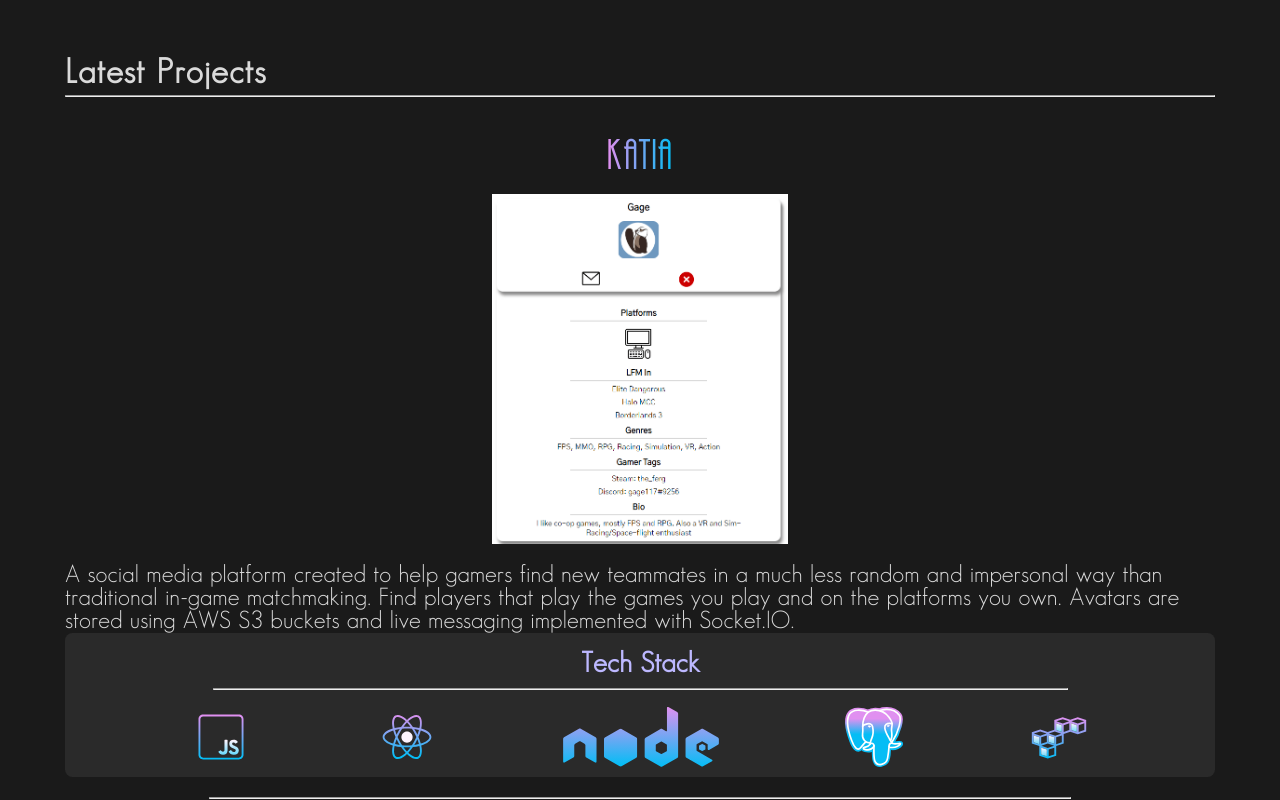
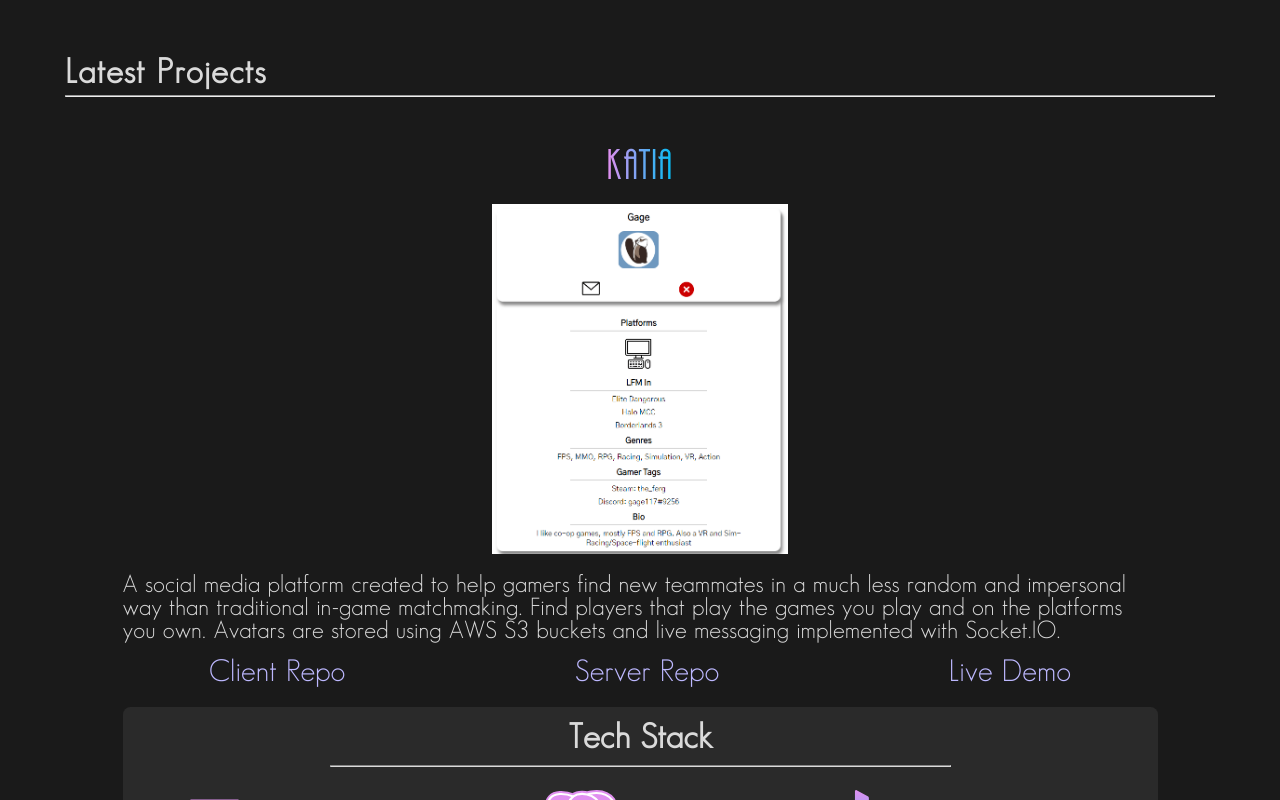
Before and after one commit to gage117/portfolio_v2, a React (Create React App) app: page / in a window 1280 px wide. Shown: the part 920-1720 px from the top of the page. Built offline with nearby package versions, Linux system fonts and the light colour scheme.

Commit message:
Added Repo Links

```diff
--- a/src/Components/Projects/Project-list.js
+++ b/src/Components/Projects/Project-list.js
@@ -20,8 +20,8 @@ const projectList = [
 		techStack: [
 			js,
 			react,
+			postgres,
 			node,
-			postgres,
 			aws
 		]
 	},
@@ -37,8 +37,8 @@ const projectList = [
 		techStack: [
 			js,
 			react,
+			postgres,
 			node,
-			postgres
 		]
 	},
 ];
--- a/src/Components/Projects/Project.js
+++ b/src/Components/Projects/Project.js
@@ -3,9 +3,22 @@ import React from 'react';
 function Project(props) {
 	const {name, screenshot, description, repos, techStack} = props.project;
 
-	const generateIconElement = (tech) => {
+	const generateIconElement = (tech, index) => {
 		return (
-			<img src={tech} alt='tech-stack-icon' />
+			<img src={tech} alt='tech-stack-icon' key={index} />
+		);
+	};
+
+	const generateRepoLink = (repo, index) => {
+		// repo[0] is repo name, repo[1] is repo URL
+
+		// Change Repo Name for readability
+		if (repo[0] === 'client') repo[0] = 'Client Repo';
+		if (repo[0] === 'server') repo[0] = 'Server Repo';
+		if (repo[0] === 'live') repo[0] = 'Live Demo';
+
+		return (
+			<a href={repo[1]} target='_blank' rel='noopener noreferrer' key={index}>{repo[0]}</a>
 		);
 	};
 
@@ -14,11 +27,14 @@ function Project(props) {
 			<h2 className='name'>{name.toLowerCase()}</h2>
 			<img src={screenshot} alt={`${name} screenshot`} />
 			<p className='description'>{description}</p>
+			<article className='repo-links'>
+				{Object.entries(repos).map((repo, index) => generateRepoLink(repo, index))}
+			</article>
 			<article className='tech-stack'>
 				<h3>Tech Stack</h3>
 				<hr />
 				<div className='tech-icons'>
-					{techStack.map(tech => generateIconElement(tech))}
+					{techStack.map((tech, index) => generateIconElement(tech, index))}
 				</div>
 			</article>
 			<hr />
--- a/src/Stylesheets/_Projects.scss
+++ b/src/Stylesheets/_Projects.scss
@@ -16,7 +16,7 @@
 /* Individual project styles */
 
 .project {
-	margin: 40px auto 0;
+	margin: 50px auto 0;
 	.name {
 		margin: auto;
 		width: fit-content;
@@ -32,33 +32,49 @@
 		display: block;
 		margin: 20px auto 0;
 		width: auto;
-		max-width: 100%;
+		max-width: 90%;
 		max-height: 350px;
 	}
 	.description {
-		margin-top: 20px;
+		margin: 20px auto 0;
 		font-size: 2.4rem;
+		width: 90%;
+	}
+	.repo-links {
+		width: 75%;
+		display: flex;
+		justify-content: space-between;
+		margin: 15px auto;
+		a {
+			text-decoration: none;
+			font-size: 3rem;
+			color: $link-footer-text-color;
+		}
 	}
 	.tech-stack {
 		background-color: #2a2a2a;
-		padding: 7.5px 5px;
+		width: 90%;
+		margin: 20px auto 30px;
+		padding: 15px 0;
 		border-radius: 7.5px;
 		h3 {
-			font-size: 2.8rem;
+			font-size: 3.4rem;
+			font-weight: bold;
 			text-align: center;
-			margin: 10px;
-			color: $link-footer-text-color;
+			margin: 0 10px 10px;
+			color: #dadada;
 		}
 		hr {
-			margin: 10px auto 15px;
+			margin: 5px auto 20px;
+			border-color: #dadada;
 		}
 		.tech-icons {
 			display: flex;
-			justify-content: space-evenly;
+			justify-content: space-around;
 			align-items: center;
 			flex-wrap: wrap;
 			img {
-				height: 60px;
+				height: 50px;
 				margin: 2.5px 5px;
 			}
 		}
@@ -66,6 +82,6 @@
 	// Horizontal Rule after each project
 	hr {
 		margin: 20px auto 0;
-		width: 75%;
+		width: 60%;
 	}
 }
--- a/src/Stylesheets/_responsiveness.scss
+++ b/src/Stylesheets/_responsiveness.scss
@@ -46,3 +46,17 @@
 		margin: 0 20px 0 0;
 	}
 }
+
+@media screen and (min-width: 875px) {
+	.project .tech-stack .tech-icons img {
+		height: 60px;
+		margin: 2.5px 5px;
+	}
+}
+
+@media screen and (min-width: 1100px) {
+	.project .tech-stack .tech-icons img {
+		height: 75px;
+		margin: 2.5px 5px;
+	}
+}
--- a/src/index.css
+++ b/src/index.css
@@ -213,7 +213,7 @@ footer .credit a {
 
 /* Individual project styles */
 .project {
-  margin: 40px auto 0;
+  margin: 50px auto 0;
 }
 .project .name {
   margin: auto;
@@ -234,40 +234,56 @@ footer .credit a {
   display: block;
   margin: 20px auto 0;
   width: auto;
-  max-width: 100%;
+  max-width: 90%;
   max-height: 350px;
 }
 .project .description {
-  margin-top: 20px;
+  margin: 20px auto 0;
   font-size: 2.4rem;
+  width: 90%;
+}
+.project .repo-links {
+  width: 75%;
+  display: flex;
+  justify-content: space-between;
+  margin: 15px auto;
+}
+.project .repo-links a {
+  text-decoration: none;
+  font-size: 3rem;
+  color: #bdb8ff;
 }
 .project .tech-stack {
   background-color: #2a2a2a;
-  padding: 7.5px 5px;
+  width: 90%;
+  margin: 20px auto 30px;
+  padding: 15px 0;
   border-radius: 7.5px;
 }
 .project .tech-stack h3 {
-  font-size: 2.8rem;
+  font-size: 3.4rem;
+  font-weight: bold;
   text-align: center;
-  margin: 10px;
-  color: #bdb8ff;
+  margin: 0 10px 10px;
+  color: #dadada;
 }
 .project .tech-stack hr {
-  margin: 10px auto 15px;
+  margin: 5px auto 20px;
+  border-color: #dadada;
 }
 .project .tech-stack .tech-icons {
   display: flex;
-  justify-content: space-evenly;
+  justify-content: space-around;
   align-items: center;
   flex-wrap: wrap;
 }
 .project .tech-stack .tech-icons img {
-  height: 60px;
+  height: 50px;
   margin: 2.5px 5px;
 }
 .project hr {
   margin: 20px auto 0;
-  width: 75%;
+  width: 60%;
 }
 
 @media screen and (min-width: 400px) {
@@ -313,5 +329,17 @@ footer .credit a {
     margin: 0 20px 0 0;
   }
 }
+@media screen and (min-width: 875px) {
+  .project .tech-stack .tech-icons img {
+    height: 60px;
+    margin: 2.5px 5px;
+  }
+}
+@media screen and (min-width: 1100px) {
+  .project .tech-stack .tech-icons img {
+    height: 75px;
+    margin: 2.5px 5px;
+  }
+}
 
 /*# sourceMappingURL=index.css.map */
```
Also changed, not shown: 1 other file (tests, documents, lock files or other folders).
